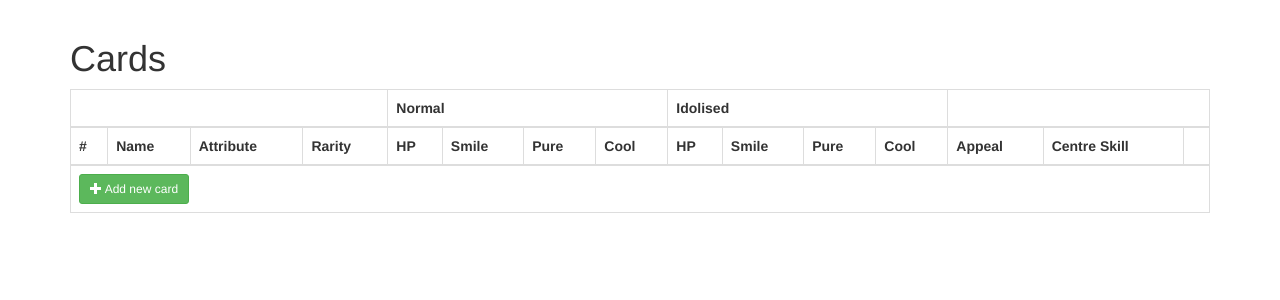
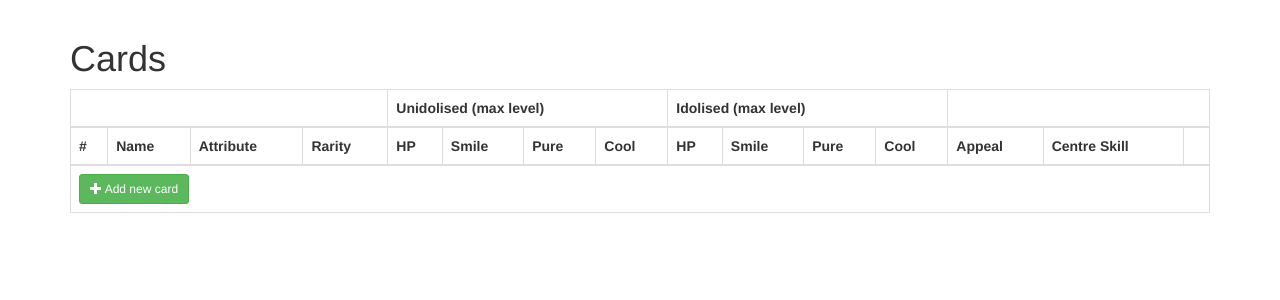
Before and after one commit to ackwell/llsif-db, a Flask app: template app/templates/cards/index.html in a window 1280 px wide. Shown: the part 51-351 px from the top of the page. Run offline with Flask 2, Linux system fonts and the light colour scheme; the template is opened without the code that fills it, so the values that code supplies are empty; parts of the project's set-up code (start-up, migrations or seed data) failed here and were passed over; some libraries are stand-ins or nearby versions.

Commit message:
Changes to card index column headers

```diff
--- a/app/templates/cards/index.html
+++ b/app/templates/cards/index.html
@@ -6,8 +6,8 @@
 	<thead>
 		<tr>
 			<th colspan="4"></th>
-			<th colspan="4">Normal</th>
-			<th colspan="4">Idolised</th>
+			<th colspan="4">Unidolised (max level)</th>
+			<th colspan="4">Idolised (max level)</th>
 			<th colspan="3"></th>
 		</tr>
 		<tr>
```
Also changed, not shown: 1 other file.
